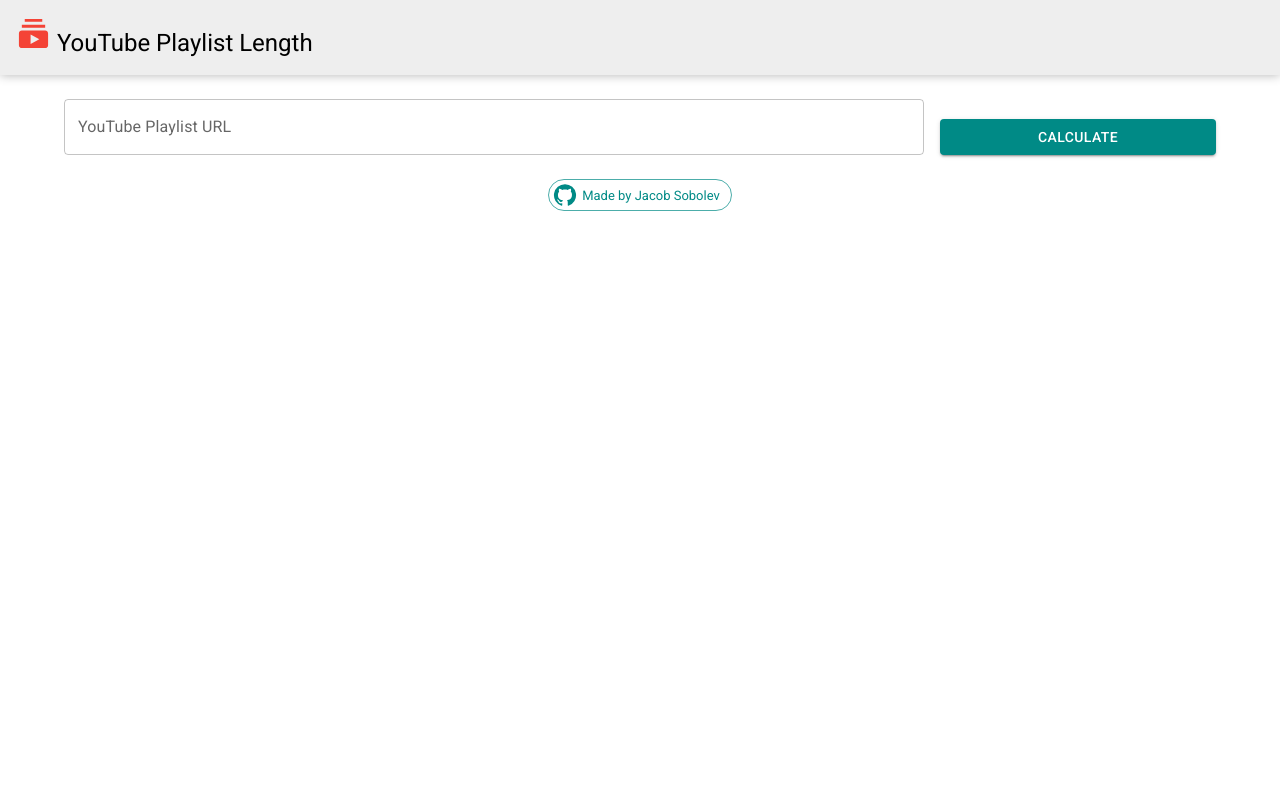
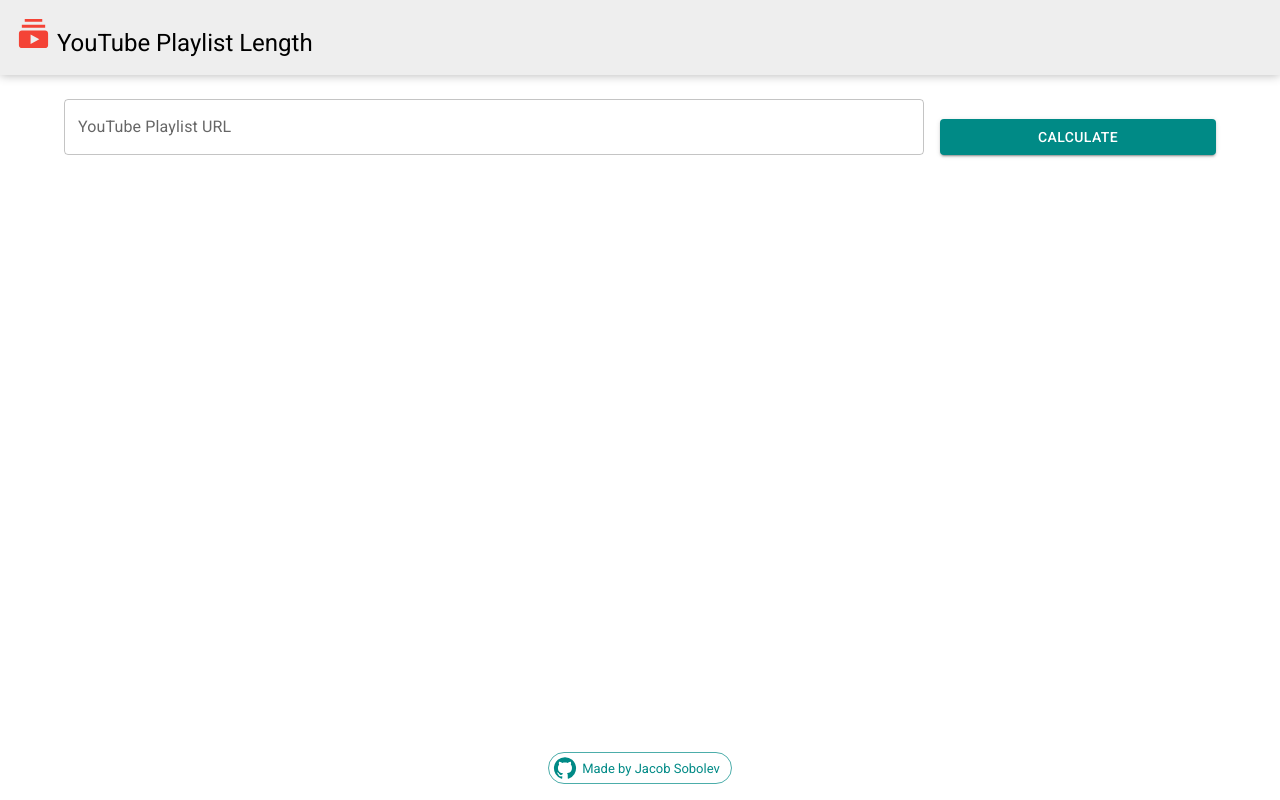
Before and after one commit to JacobSobolev/youtube-playlist-length, a React (Create React App) app: page / in a window 1280 px wide. Built offline with nearby package versions, Linux system fonts and the light colour scheme; no server answers; the HTML template or start-up script is replaced by a standard one.

Commit message:
stick footer to the bottom

```diff
--- a/src/App.css
+++ b/src/App.css
@@ -1,3 +1,9 @@
 header {
     box-shadow: 0 0 10px 0 rgba(0, 0, 0, 0.3);
   }
+
+.App{
+  min-height: 100vh;
+  display: flex;
+  flex-direction: column;
+}
--- a/src/App.js
+++ b/src/App.js
@@ -6,7 +6,7 @@
 import InputArea from "./components/InputArea";
 import OutputArea from "./components/OutputArea";
 
-import { createTheme, ThemeProvider } from '@mui/material/styles';
+import { createTheme, ThemeProvider } from "@mui/material/styles";
 import { red } from "@mui/material/colors";
 
 import "./App.css";
@@ -20,7 +20,7 @@
   const theme = createTheme({
     palette: {
       primary: {
-        main: '#008a86',
+        main: "#008a86",
       },
       secondary: {
         main: red[500],
@@ -41,10 +41,7 @@
 
     try {
       const listData = await getYoutubeListData(listId);
-      // console.log(listData);
-
       const videoListDuration = await getYoutubeListItemsData(listId);
-      // console.log(videoListDuration);
 
       setPlaylistData({
         title: listData.title,
@@ -59,7 +56,7 @@
   }
 
   return (
-    <div>
+    <div className="App">
       <ThemeProvider theme={theme}>
         <Header />
         <InputArea calcList={calcList} />
--- a/src/components/Footer.jsx
+++ b/src/components/Footer.jsx
@@ -6,7 +6,7 @@
 
 function Footer() {
   return (
-    <Container className="container" maxWidth="lg" sx={{mb:2, textAlign: "center"}}>
+    <Container className="container" maxWidth="lg" sx={{mb:2, mt: "auto", textAlign: "center"}}>
       <footer>
         <a href="https://github.com/JacobSobolev/youtube-playlist-length">
           <Chip icon={<GitHubIcon />} label="Made by Jacob Sobolev" color="primary" variant="outlined"/>
--- a/src/components/OutputArea.jsx
+++ b/src/components/OutputArea.jsx
@@ -30,7 +30,7 @@
 
   return (
     title && (
-      <Container className="container" maxWidth="lg">
+      <Container className="container" maxWidth="lg" sx={{mb: 2}}>
         <Grid
           container
           direction="row"
```
